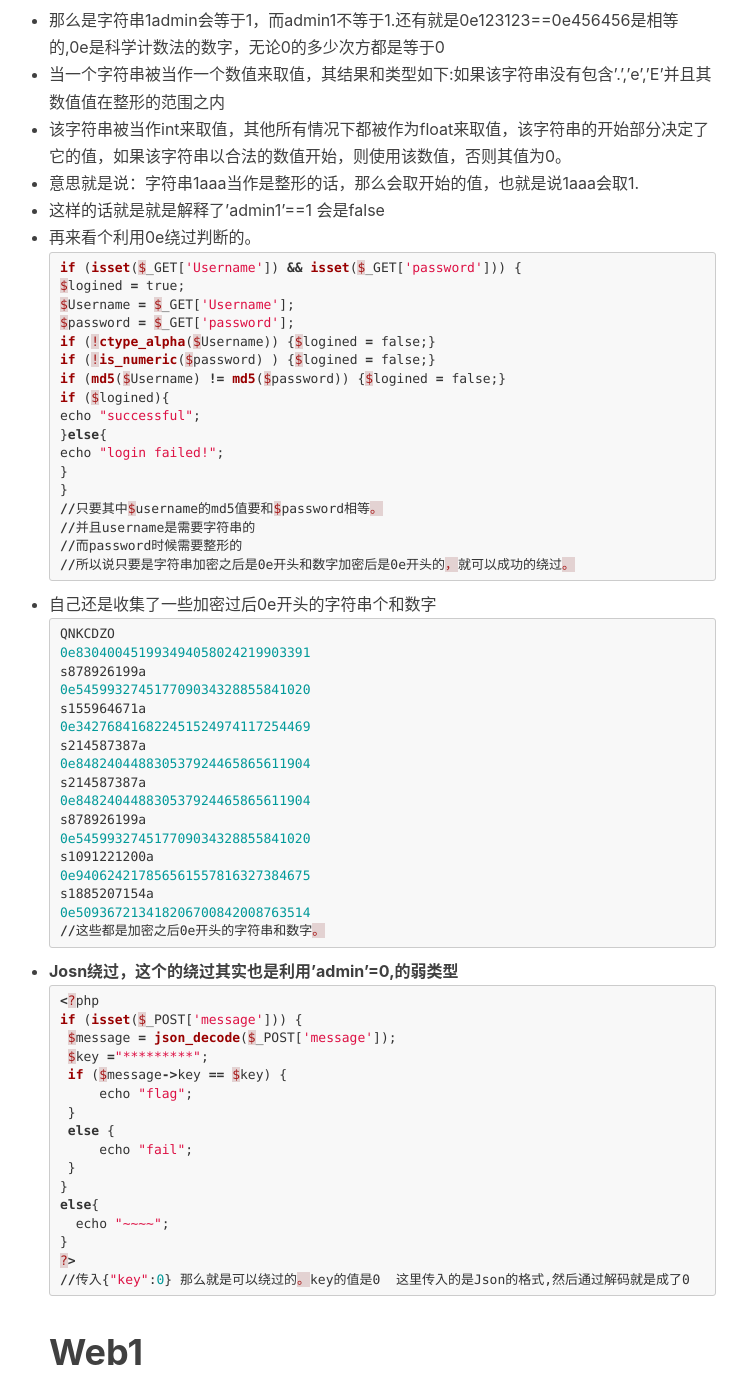
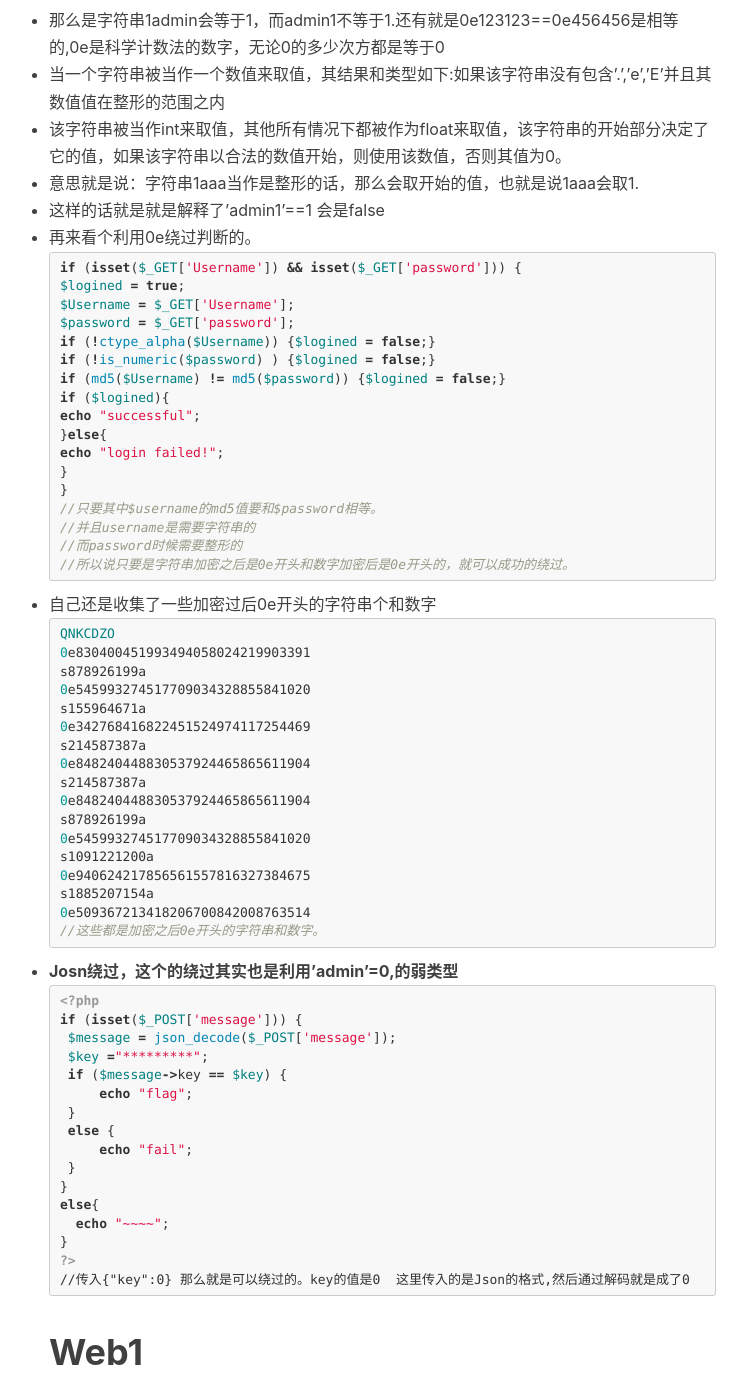
Before and after one commit to Silentsoul04/WUHUIJUNG.github.io, a Jekyll site: the page built from _posts/2018-08-13-实验吧题目做法.md, in a window 1280 px wide and 1400 px high, scrolled down 938 px. Shown: the whole window, without its empty margins (256-1003 px from the left). Built offline with Jekyll 4.4.1, drawn with Linux system fonts in a browser that asks for light colours; nearby versions of some CDN libraries; comment, search, counter and statistics services are not loaded; some of the changed text lies outside the part shown.

Commit message:
Update 2018-08-13-实验吧题目做法.md

````diff
--- a/_posts/2018-08-13-实验吧题目做法.md
+++ b/_posts/2018-08-13-实验吧题目做法.md
@@ -10,7 +10,7 @@ description: 文艺的流氓。
  - PHP中有两种比较的符号 ==与===。一个是相等，一个是全等。
  - === 在进行比较的时候，会先判断两种字符串的类型是否相等，在比较。那么意思就是说如果数据类型不相等的话，也就是不会比较值。
  - == 在进行比较的时候，会先将字符串类型转化相同，在比较。
-```python
+```php
 $a = 14;
 $b = '14';
 $a == $b;
@@ -18,7 +18,7 @@ $a == $b;
 ```
  - 也就是说==在比较的时候，a会转化成整形来和b比较。那么此时比较的值，如果字符串中是纯数字。那么就可以比较。<br />如果是字符那么会等于0
  - 那么同时还有一个字符串和整形来相比较
-```python
+```php
 $a = 'admin';
 $b = 0;
 这里的$a和$b是相等的
@@ -29,7 +29,7 @@ $b = 0;
  - 意思就是说：字符串1aaa当作是整形的话，那么会取开始的值，也就是说1aaa会取1.
  - 这样的话就是就是解释了'admin1'==1 会是false
  - 再来看个利用0e绕过判断的。
-```python
+```php
 if (isset($_GET['Username']) && isset($_GET['password'])) {
 $logined = true;
 $Username = $_GET['Username'];
@@ -49,7 +49,7 @@ echo "login failed!";
 //所以说只要是字符串加密之后是0e开头和数字加密后是0e开头的，就可以成功的绕过。
 ```
  - 自己还是收集了一些加密过后0e开头的字符串个和数字
-```python
+```php
 QNKCDZO
 0e830400451993494058024219903391
 s878926199a
@@ -69,7 +69,7 @@ s1885207154a
 //这些都是加密之后0e开头的字符串和数字。
 ```
  - **Josn绕过，这个的绕过其实也是利用'admin'=0,的弱类型**
-```python
+```php
 <?php
 if (isset($_POST['message'])) {
     $message = json_decode($_POST['message']);
````
